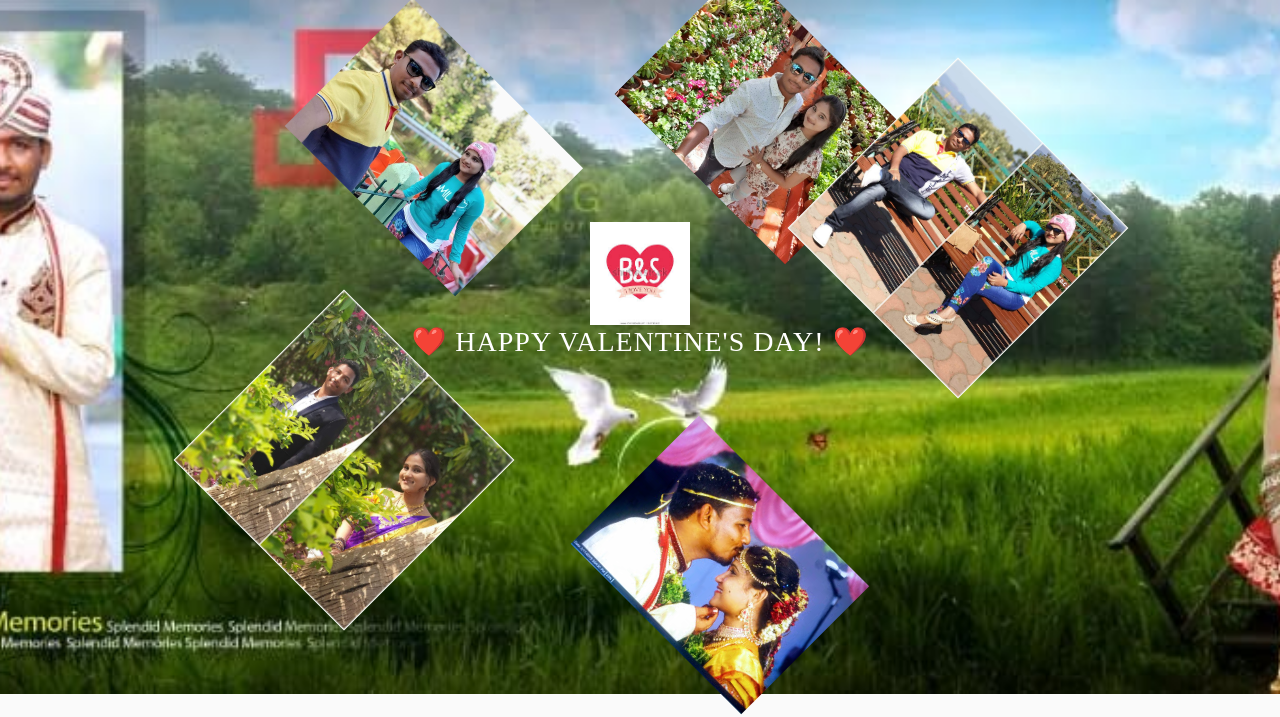
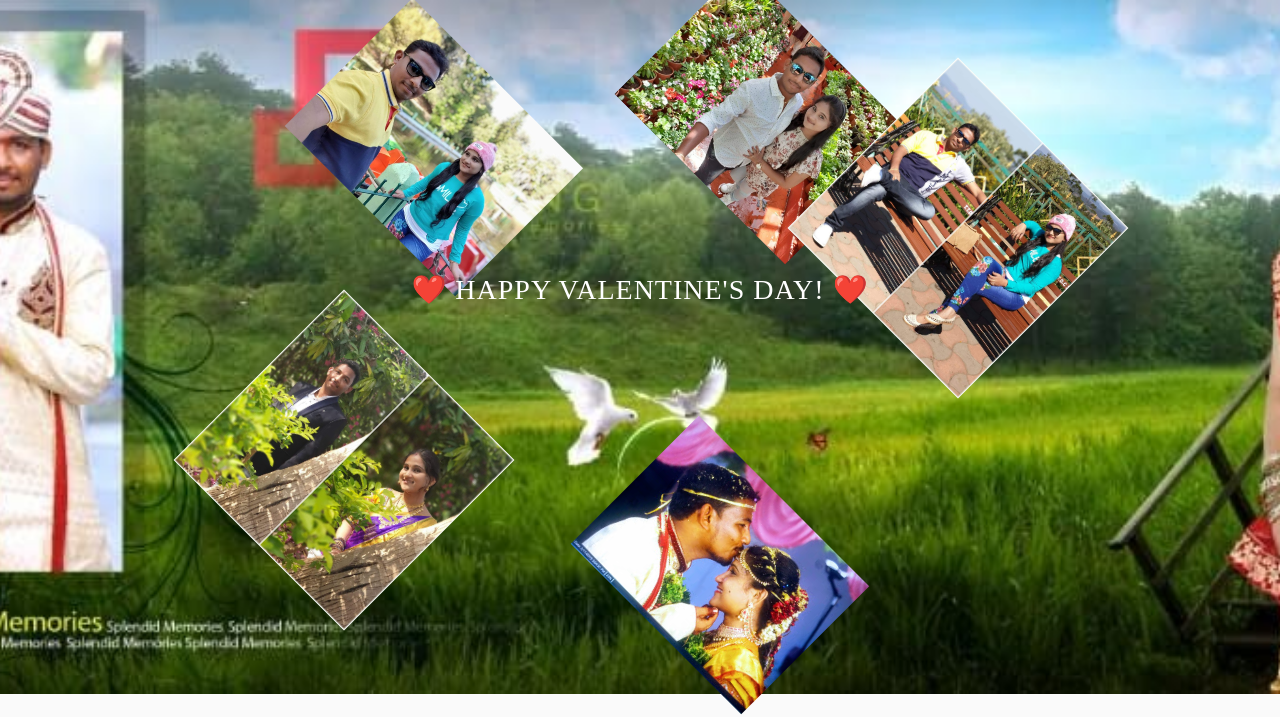
Before and after one commit to sravanthithota/sravanthithota.github.io, a plain HTML site: page index.html in a window 1280 px wide. Shown: the part 106-823 px from the top of the page. Drawn offline with nearby package versions, Linux system fonts and the light colour scheme; some packages are replaced by stand-ins of ours; a script that the page names is missing.

Commit message:
latest changes

```diff
--- a/index.html
+++ b/index.html
@@ -220,7 +220,7 @@ height="0" width="0" style="display:none;visibility:hidden"></iframe></noscript>
             </div>
             <div class="mkd-sr-content">
                   <div class="vc_single_image-wrapper">
-                        <img width="100" height="60" src="img/BSlogo.jpg">
+                        <!-- <img width="100" height="60" src="img/BSlogo.jpg"> -->
                         <h3 style="color:white ;font-family: 'Times New Roman', Times, serif"> ❤️ Happy Valentine's Day! ❤️</h3>
                   </div>
 
```
